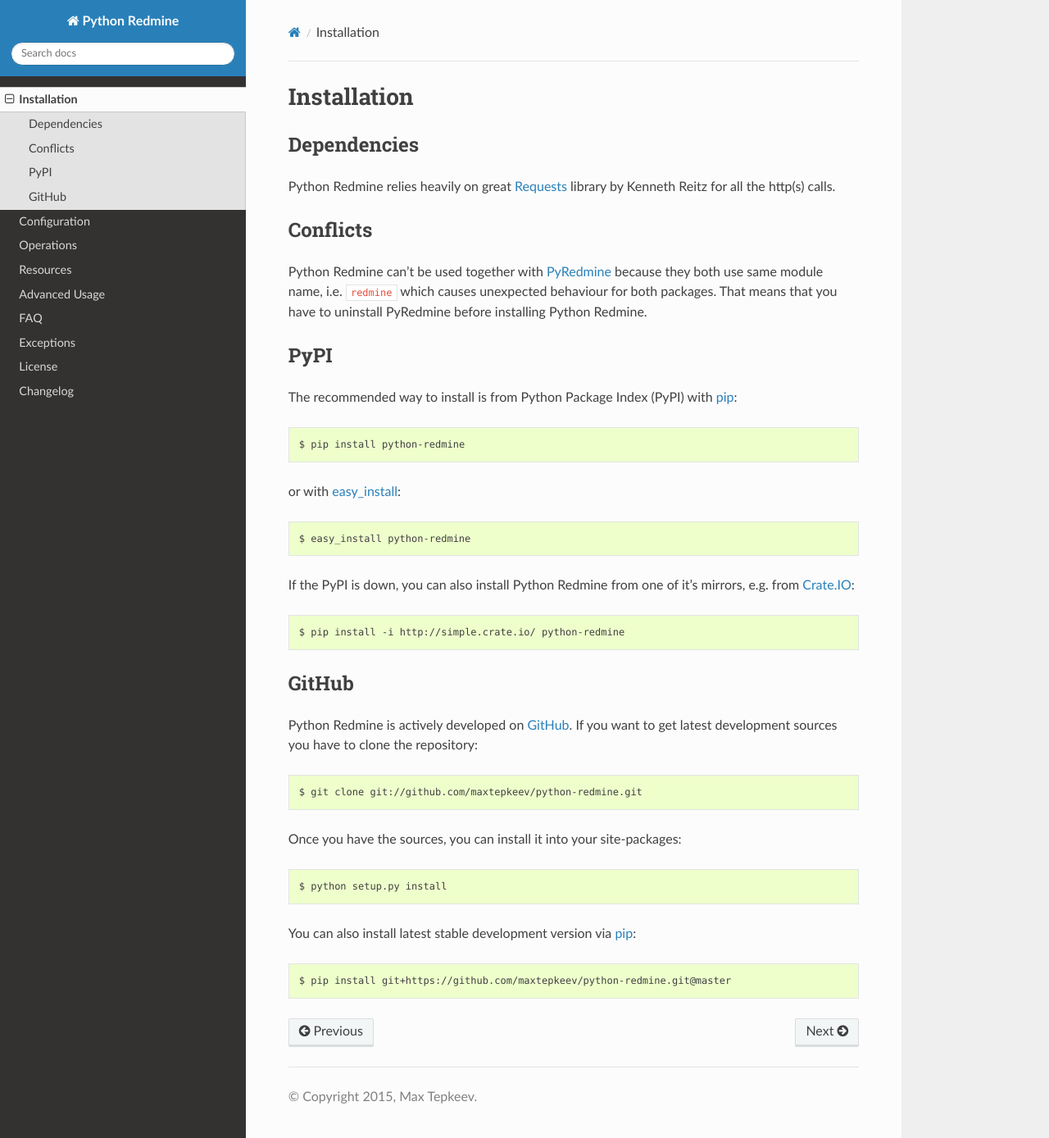
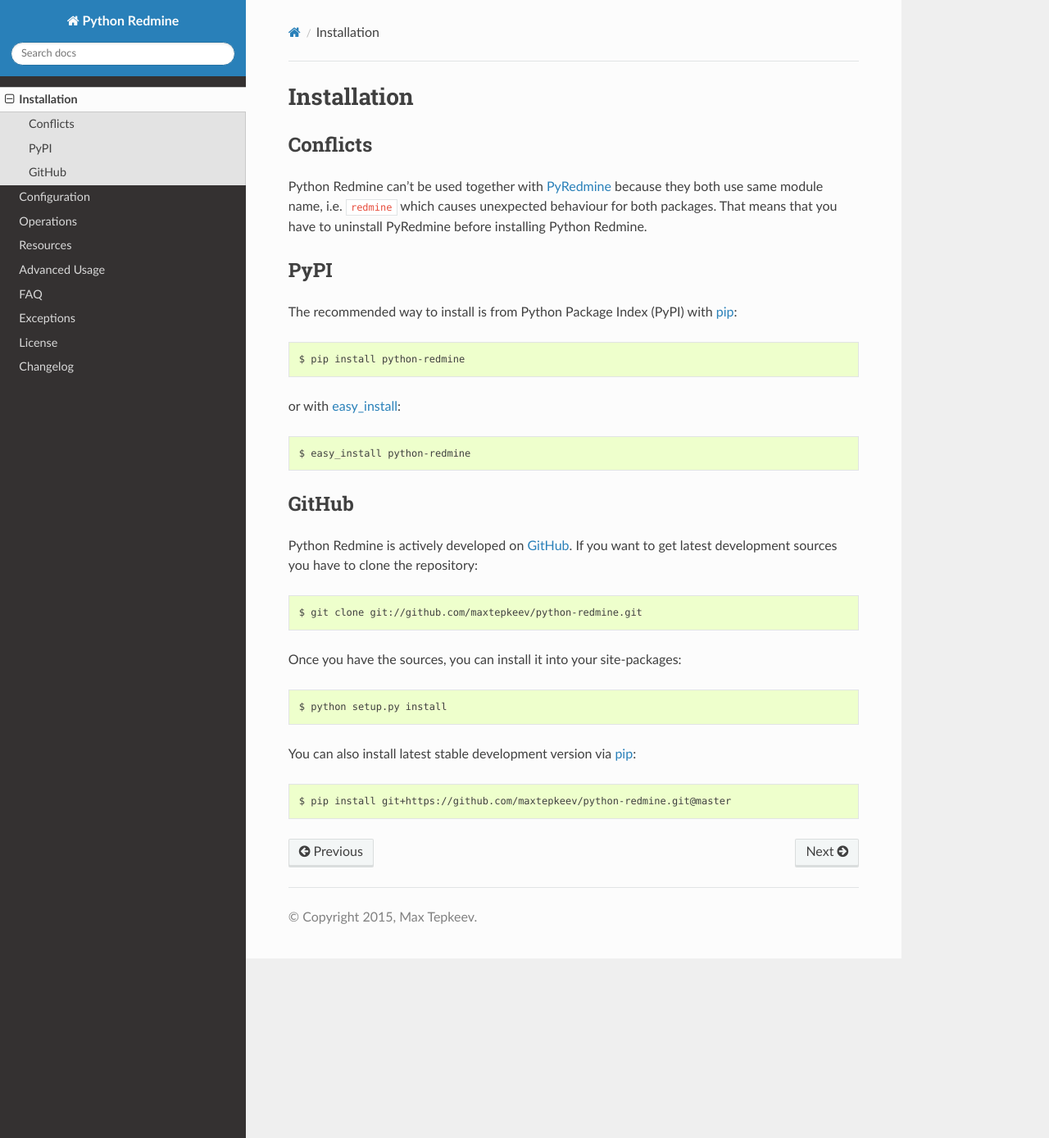
Before and after one commit to maxtepkeev/python-redmine, a Sphinx documentation site: the page built from docs/installation.rst, in a window 1280 px wide and 1388 px high. Shown: the whole window at 82% size. Built offline with Sphinx 7.4.7 and the Read the Docs theme 2.0.0, drawn with Linux system fonts in a browser that asks for light colours.

Commit message:
remove outdated information

```diff
--- a/docs/installation.rst
+++ b/docs/installation.rst
@@ -1,11 +1,5 @@
 Installation
 ============
-
-Dependencies
-------------
-
-Python Redmine relies heavily on great `Requests <http://docs.python-requests.org>`_
-library by Kenneth Reitz for all the http(s) calls.
 
 Conflicts
 ---------
@@ -29,13 +23,6 @@
 
     $ easy_install python-redmine
 
-If the PyPI is down, you can also install Python Redmine from one of it's mirrors, e.g. from
-`Crate.IO <http://crate.io>`_:
-
-.. code-block:: bash
-
-    $ pip install -i http://simple.crate.io/ python-redmine
-
 GitHub
 ------
 
```
